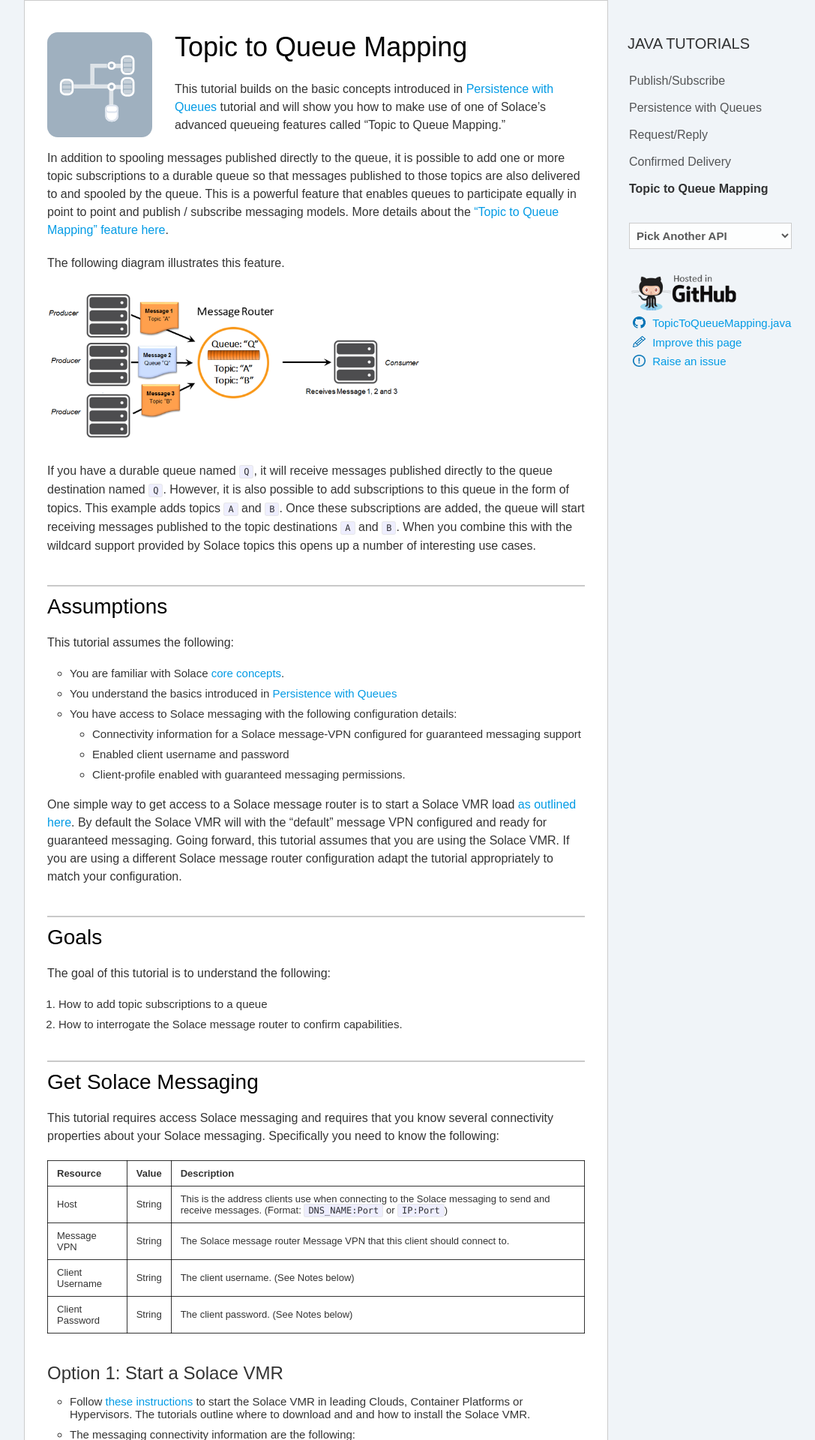
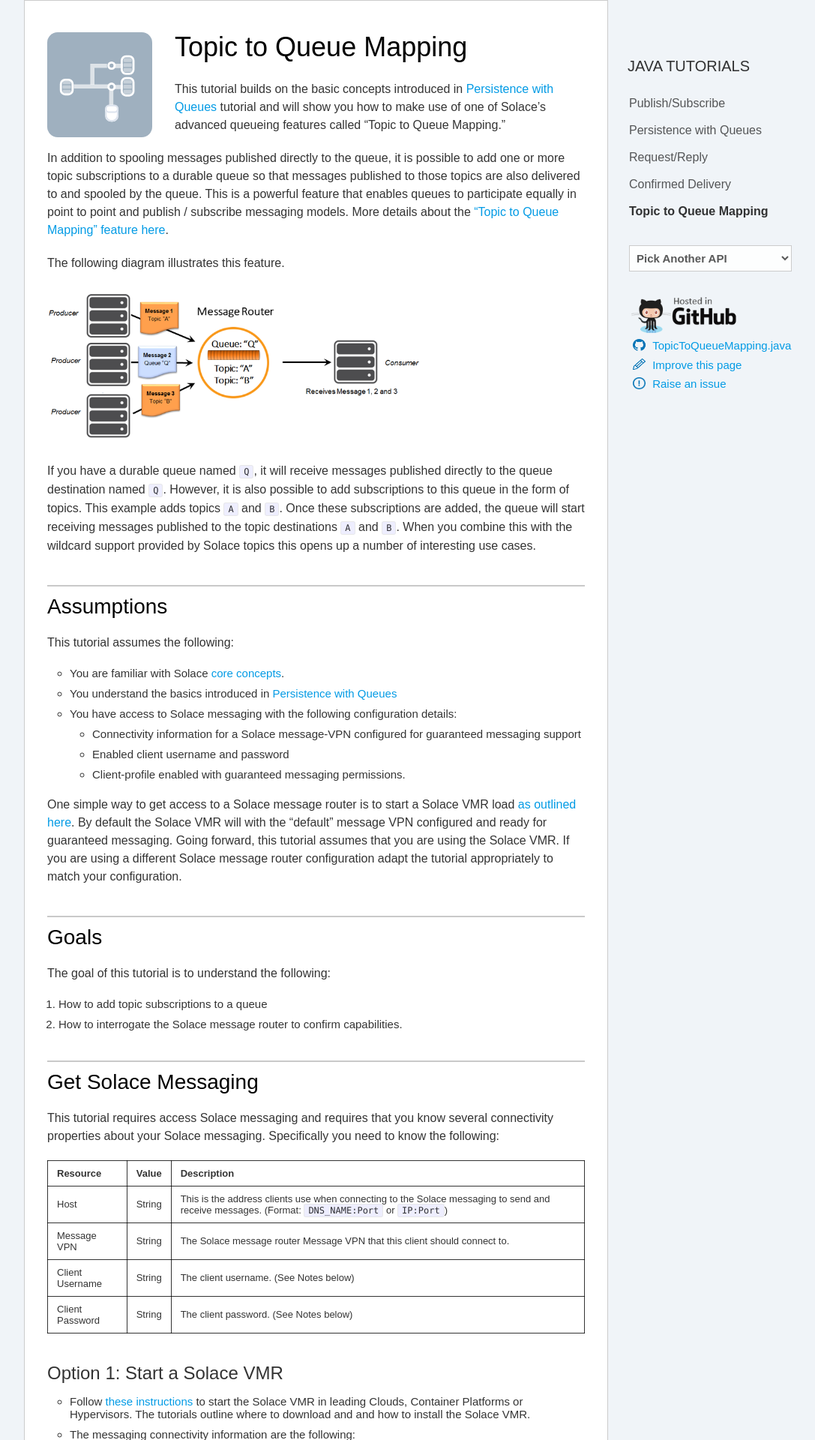
Before and after one commit to SolaceSamples/solace-samples-java-jcsmp, a Jekyll site: the page built from docs/_tutorials/topic-to-queue-mapping.md, in a window 1280 px wide. Shown: the top 1920 px of the page at 75% size, without its empty margins (96-1183 px from the left). Built offline with Jekyll 4.4.1, drawn with Linux system fonts in a browser that asks for light colours.

Commit message:
Missed merging this padding

```diff
--- a/docs/css/solace-common.css
+++ b/docs/css/solace-common.css
@@ -153,7 +153,7 @@
 aside {
     position: absolute;
     right: 0;
-    top: 30px;
+    top: 60px;
     width: 245px;
     padding-left: 28px;
 }
```
